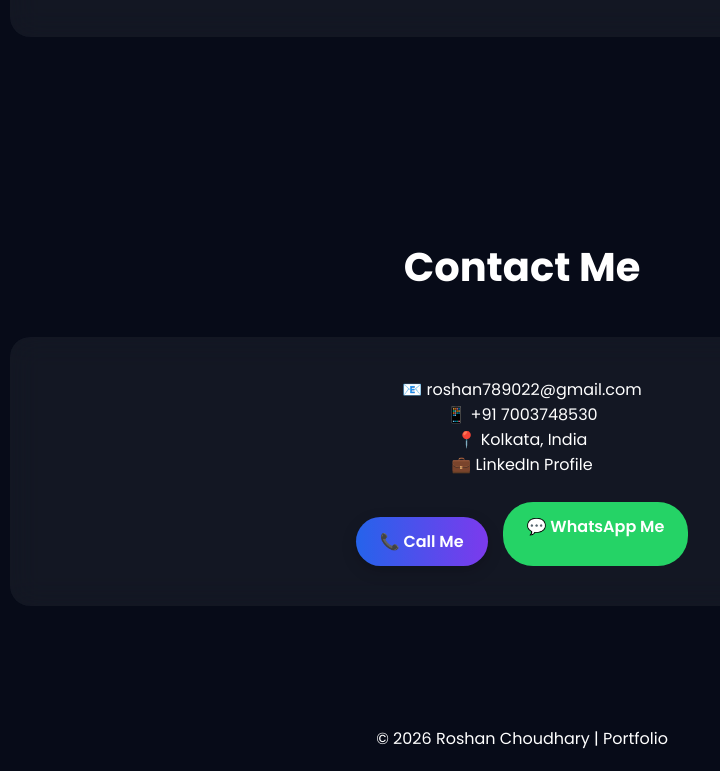
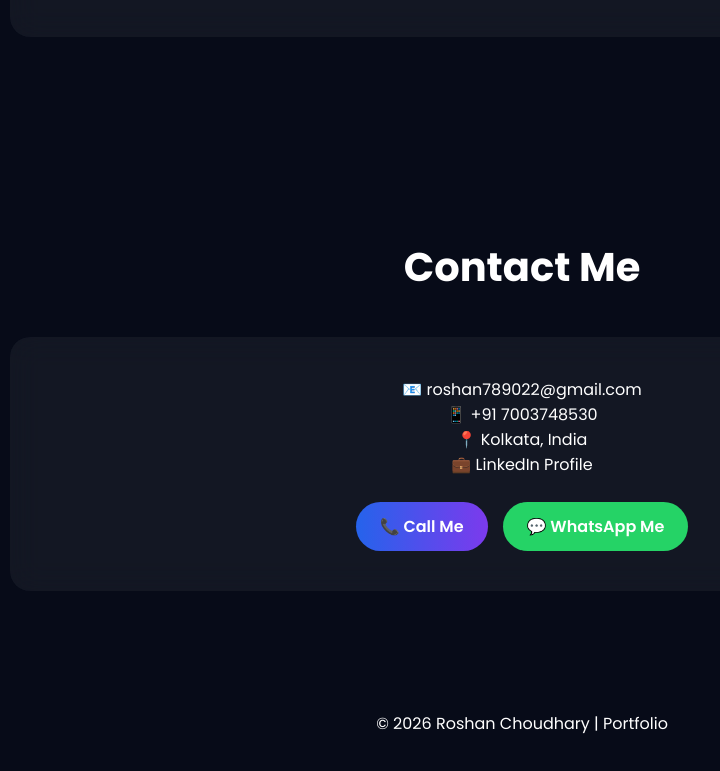
Before and after one commit to Roshan-1995/Roshan-Portfolio, a plain HTML site: page index.html in a window 1280 px wide. Shown: the part 4699-5470 px from the top of the page, without its empty margins (118-838 px from the left). Drawn offline with Linux system fonts and the light colour scheme.

Commit message:
Update Style.css

```diff
--- a/Style.css
+++ b/Style.css
@@ -396,28 +396,6 @@ body.light-mode{
 
 /*CTA button*/
 
-.call-btn{
-    display:inline-block;
-    margin-top:15px;
-    padding:12px 28px;
-    background:linear-gradient(90deg,#00ffff,#8a2be2);
-    color:white;
-    text-decoration:none;
-    font-weight:600;
-    border-radius:30px;
-    box-shadow:0 5px 15px rgba(0,0,0,.2);
-    transition:.3s ease;
-}
-
-.call-btn:hover{
-    transform:translateY(-3px);
-    box-shadow:0 10px 20px rgba(0,0,0,.3);
-}
-
-.call-btn:active{
-    transform:scale(.98);
-}
-/*CTA button*/
 
 .contact-buttons{
     display:flex;
```
